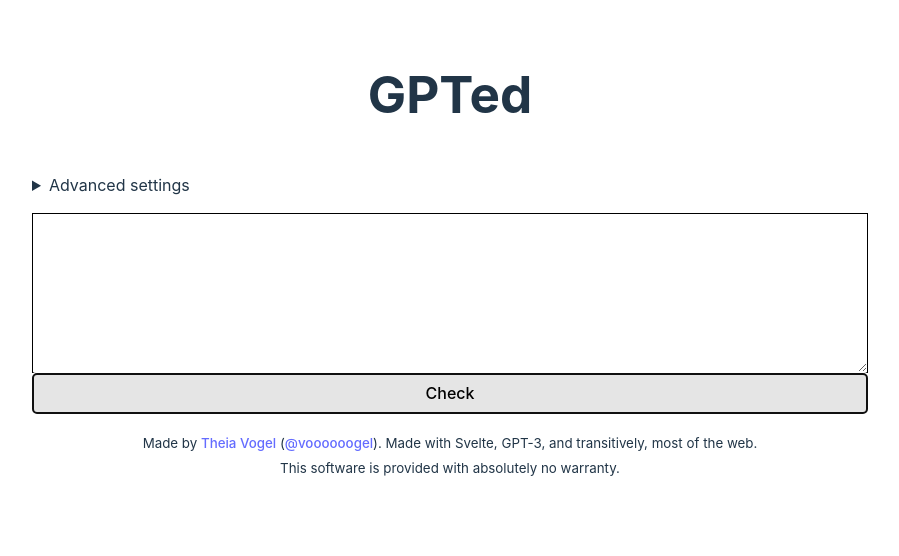
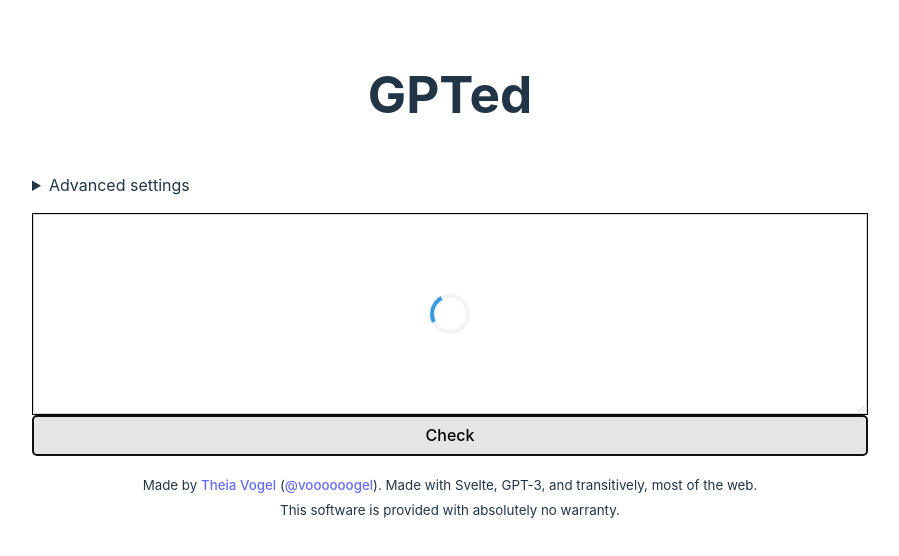
Before and after one commit to mebubo/gpted, a React app in the folder frontend/: page / in a window 1280 px wide. Both pictures are taken after a click on the button "Check". Shown: the top 556 px of the page, without its empty margins (190-1089 px from the left). Built offline with nearby package versions, Linux system fonts and the light colour scheme.

Commit message:
Snapshot

```diff
--- a/frontend/public/index.css
+++ b/frontend/public/index.css
@@ -91,13 +91,8 @@
   border: 1px solid red;
 }
 
-label > textarea {
+textarea {
   flex-basis: 100%;
-}
-
-#api-token > button {
-  width: 5rem;
-  padding: 0.2rem;
 }
 
 details > summary {
@@ -135,3 +130,42 @@
 span.token-chip.flagged {
   background-color: #dd1111;
 }
+
+.result-container {
+  position: relative;
+}
+
+.result-container textarea {
+  position: absolute;
+  top: 0;
+  left: 0;
+  right: 0;
+  bottom: 0;
+}
+
+.spinner-overlay {
+  position: absolute;
+  top: 0;
+  left: 0;
+  right: 0;
+  bottom: 0;
+  background-color: rgba(255, 255, 255, 0.7);
+  display: flex;
+  justify-content: center;
+  align-items: center;
+  z-index: 10;
+}
+
+.spinner {
+  border: 4px solid #f3f3f3;
+  border-top: 4px solid #3498db;
+  border-radius: 50%;
+  width: 40px;
+  height: 40px;
+  animation: spin 1s linear infinite;
+}
+
+@keyframes spin {
+  0% { transform: rotate(0deg); }
+  100% { transform: rotate(360deg); }
+}
--- /dev/null
+++ b/frontend/src/components/TokenChip.tsx
@@ -0,0 +1,10 @@
+import React from "react"
+
+export const TokenChip = ({ token, logprob, threshold }: { token: string, logprob: number, threshold: number }) => {
+  return <span
+    title={logprob.toFixed(2)}
+    className={`token-chip ${logprob < threshold ? "flagged" : ""}`}
+  >
+    {token}
+  </span>
+}
--- a/frontend/src/components/app.tsx
+++ b/frontend/src/components/app.tsx
@@ -4,14 +4,22 @@
 interface Word {
   text: string
   logprob: number
+  replacements: string[]
 }
 
 async function checkText(text: string): Promise<Word[]> {
   await new Promise(resolve => setTimeout(resolve, 3000));
 
   const words = text.split(/\b/)
-  return words.map(word => ({ text: word, logprob: -word.length }))
+  return words.map(word => ({ text: word, logprob: -word.length, replacements: word.length < 4 ? [] : ["foo", "bar"] }))
 }
+
+// Add a new Spinner component
+const Spinner = () => (
+  <div className="spinner-overlay">
+    <div className="spinner"></div>
+  </div>
+);
 
 export default function App() {
   const [threshold, setThreshold] = useState(-5.0)
@@ -21,12 +29,18 @@
   const [text, setText] = useState("")
   const [mode, setMode] = useState<"edit" | "check">("edit")
   const [words, setWords] = useState<Word[]>([])
+  const [isLoading, setIsLoading] = useState(false)
 
   const toggleMode = async () => {
     if (mode === "edit") {
+      setIsLoading(true)
+      try {
         const checkedWords = await checkText(text)
         setWords(checkedWords)
+      } finally {
         setMode("check")
+        setIsLoading(false)
+      }
     } else {
       setMode("edit")
     }
@@ -35,9 +49,16 @@
   let result
 
   if (mode === "edit") {
-    result = <textarea value={text} onChange={e => setText(e.target.value)} />
+    result = (
+      <div className="result-container">
+        {isLoading && <Spinner />}
+        <textarea value={text} onChange={e => setText(e.target.value)} />
+      </div>
+    )
   } else {
     result = (
+      <div className="result-container">
+        {isLoading && <Spinner />}
         <div className="result">
           {words.map((word, index) => (
             <TokenChip
@@ -47,6 +68,7 @@
               threshold={threshold}
             />
           ))}
+        </div>
       </div>
     )
   }
```
Also changed, not shown: 1 other file (tests, documents, lock files or other folders). Lines whose indentation alone changed are shown as unchanged.
